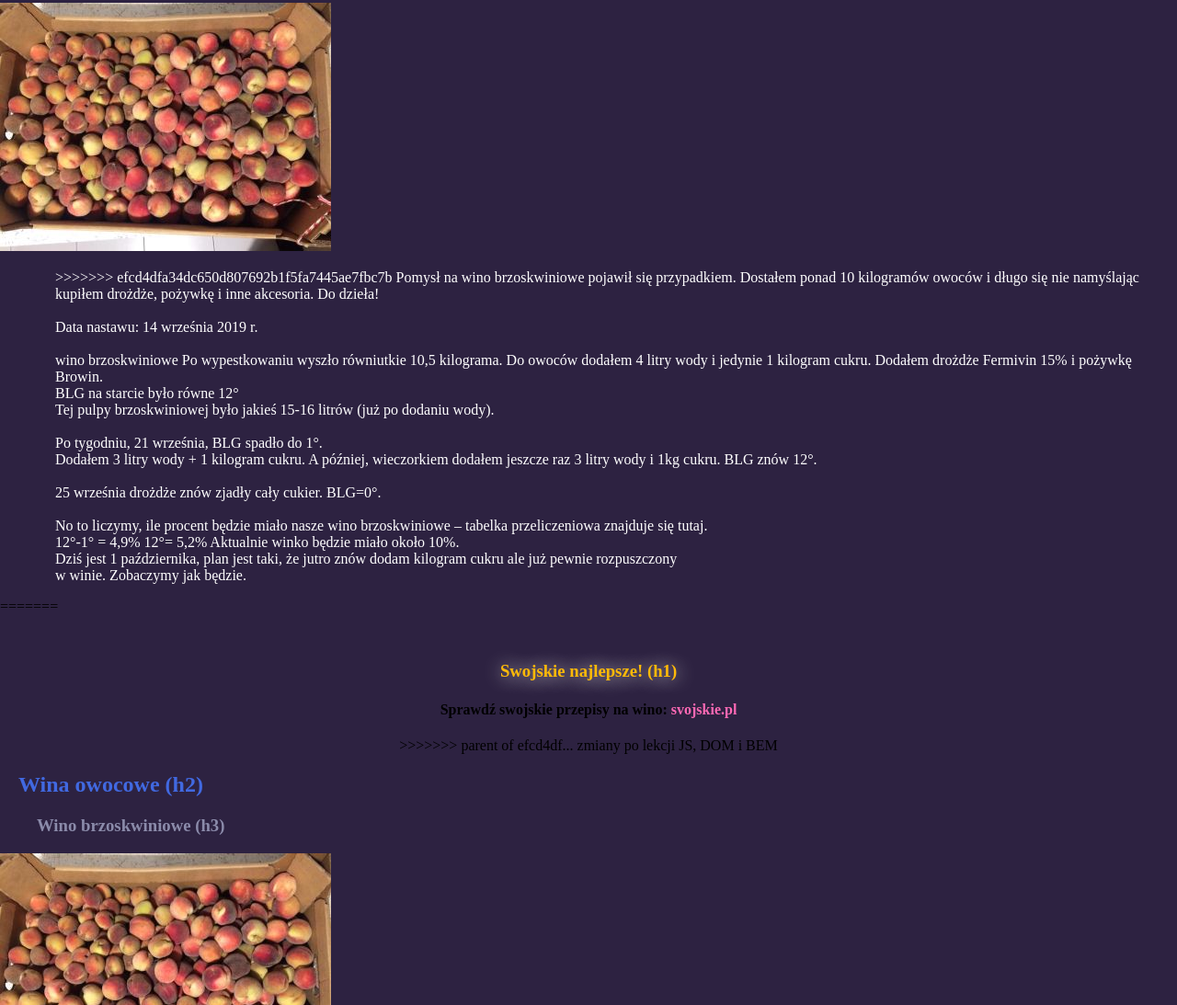
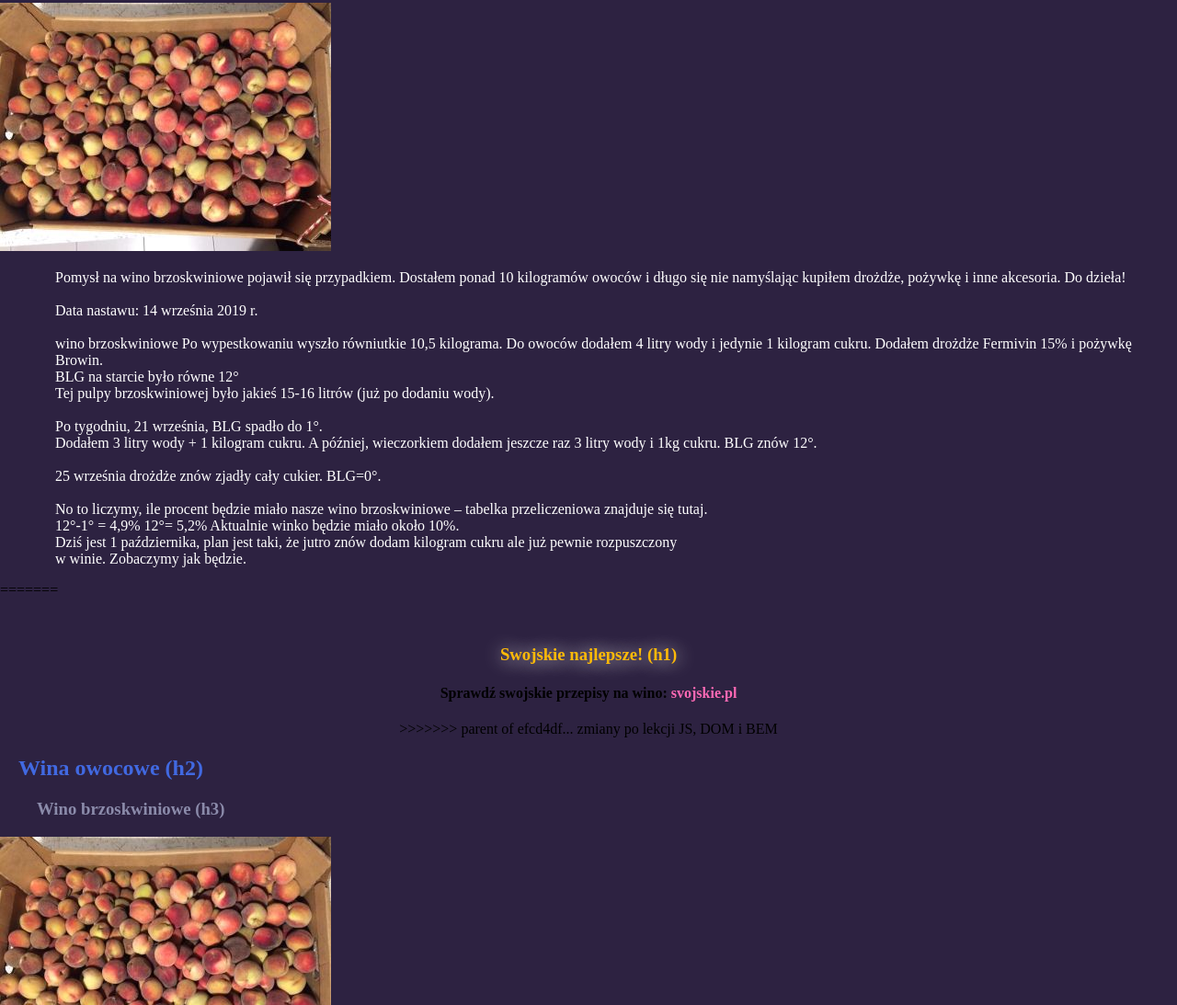
Before and after one commit to wtf-vize/homepage, a website: page index.html in a window 1280 px wide. Shown: the part 732-1825 px from the top of the page at 92% size. Drawn offline with Linux system fonts and the light colour scheme.

Commit message:
takie tam

```diff
--- a/index.html
+++ b/index.html
@@ -47,7 +47,6 @@
             <h3>Wino brzoskwiniowe (h3)</h3>
             <img src="brzoskwinie.jpg" alt="skrzynka z brzoskwiniami na wino" />
             <p>
->>>>>>> efcd4dfa34dc650d807692b1f5fa7445ae7fbc7b
               Pomysł na wino brzoskwiniowe pojawił się przypadkiem. Dostałem
               ponad 10 kilogramów owoców i długo się nie namyślając kupiłem
               drożdże, pożywkę i inne akcesoria. Do dzieła! <br />
```
